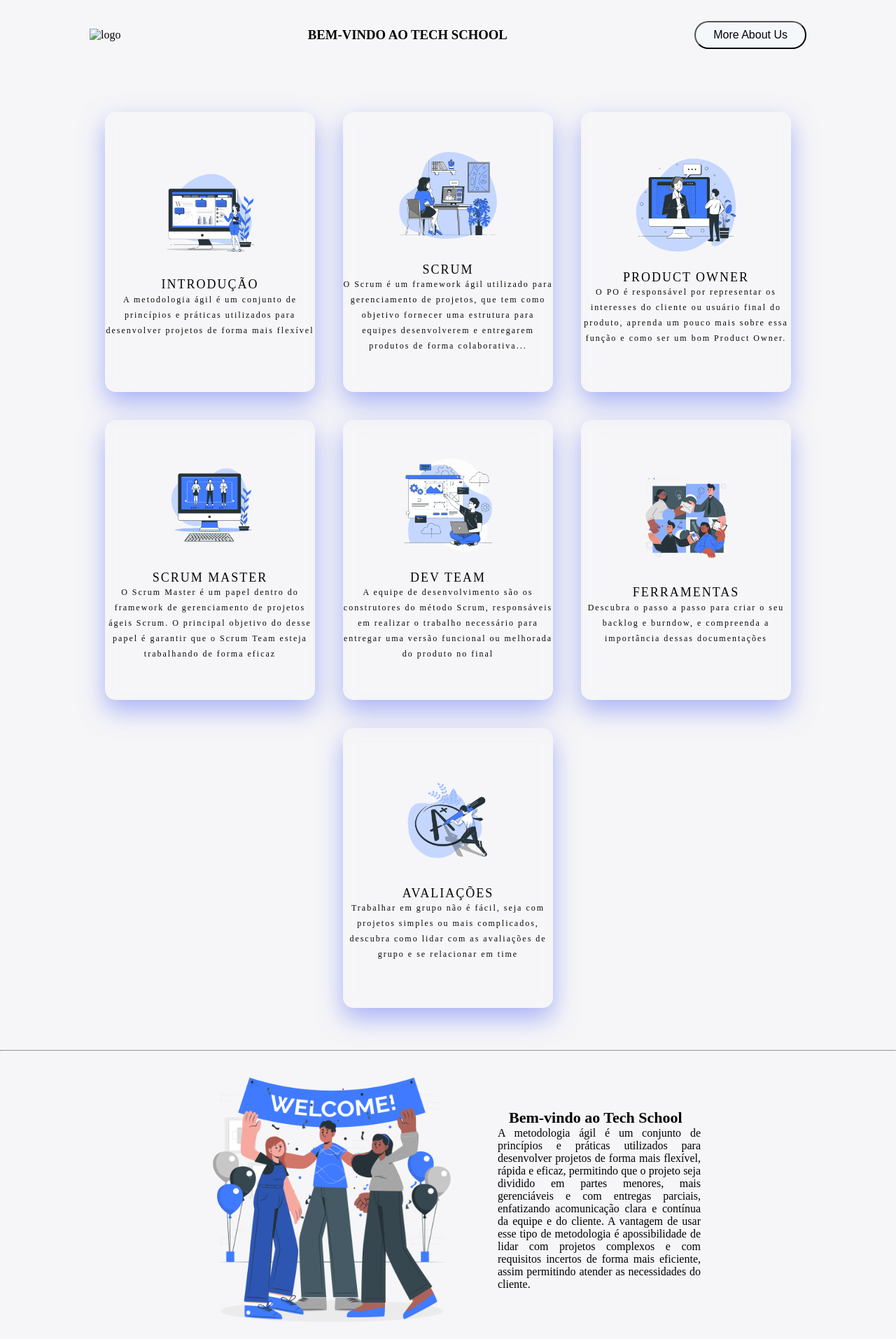
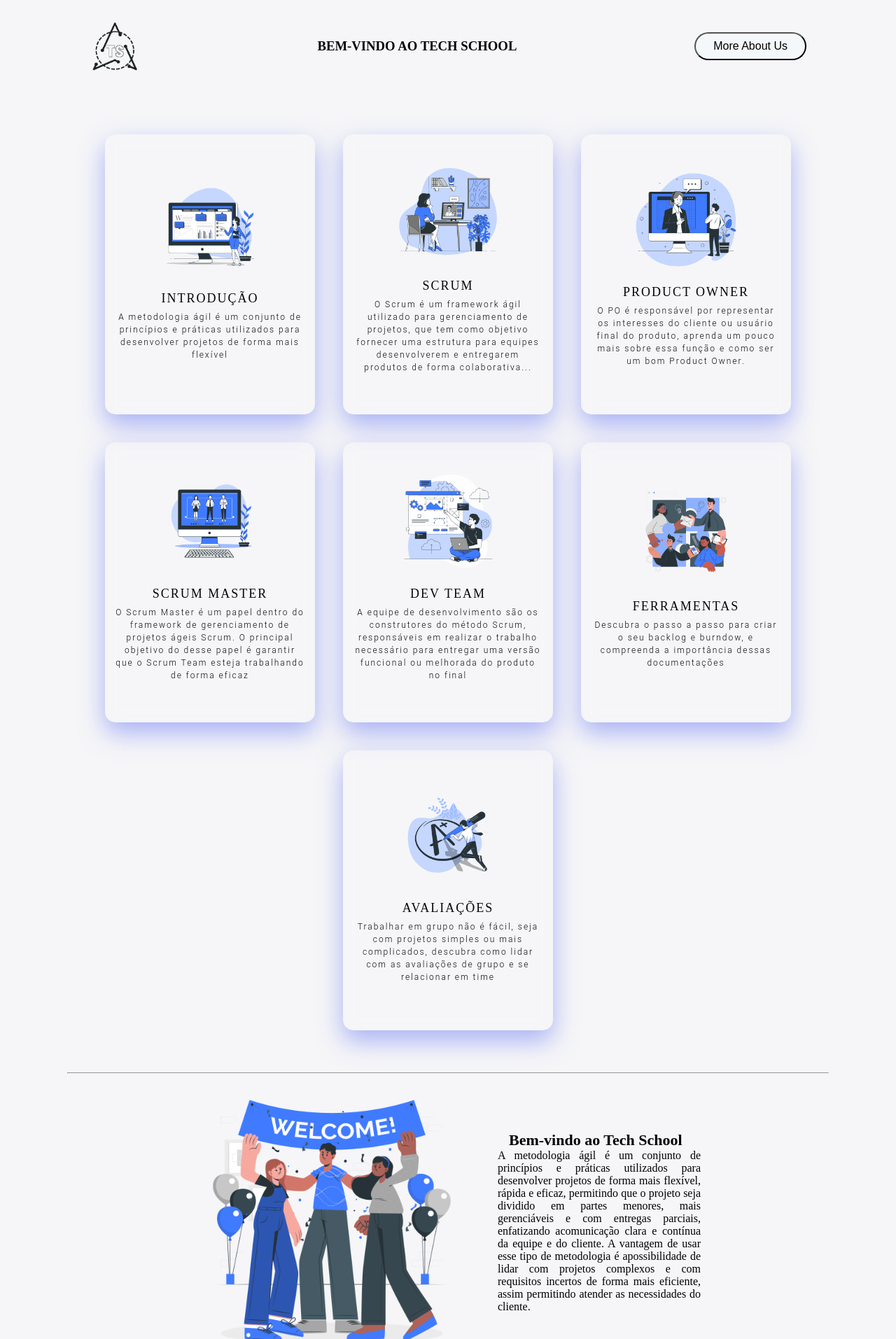
Before and after one commit to DianneFaria/Projeto-de-API-1-Semestre, a Flask app: page / in a window 1280 px wide. Shown: the top 1913 px of the page at 70% size. Before the commit the page ends 1888 px from the top, so only its background shows below. Run offline with Flask 2, Linux system fonts and the light colour scheme.

Commit message:
Adicionando logo na home e fazendo ajustes

```diff
--- a/static/css/home.css
+++ b/static/css/home.css
@@ -1,3 +1,4 @@
+
 * {
 	box-sizing: border-box;
 	margin: 0;
@@ -126,9 +127,7 @@ header{
 
 .logo{
     cursor: pointer;
-	width: fit-content;
-	height: fit-content;
-
+	width: 7%;
 }
 
 .site_title {
@@ -209,6 +208,25 @@ button:hover{
 
 }
 
+.texto{
+	padding: 7px 15px 10px 15px;
+	display: block;
+    font-family: 'roboto', serif;
+	font-size: 18px;
+	font-weight: 500;
+	color: #070606;
+	text-transform: uppercase;
+	letter-spacing: 2px;
+	text-align: center;
+	line-height: 1.5em;
+}
+
+hr{
+	width: 85%;
+	display: block;
+	margin: auto;
+}
+
 /**img{
     border-radius: 10%;
-}/**
+}/*
--- a/templates/home.html
+++ b/templates/home.html
@@ -12,7 +12,7 @@
 <body>
     <section>
         <header>
-            <img class="logo" src="" alt="logo">
+            <img class="logo" src="/static/img_tópicos/logopreto.png" alt="logo">
             <nav>
                 <h1 class="site_title">BEM-VINDO AO TECH SCHOOL</h1>
             </nav>
@@ -26,13 +26,13 @@
                         <img src="../static/img_tópicos/Product tour-bro.png">
                     </div>
                     <div class="contentBx">
-                        <h3>Introdução<br><span>A metodologia ágil é um conjunto de princípios e práticas utilizados
+                        <h3>Introdução<br><span class="texto">A metodologia ágil é um conjunto de princípios e práticas utilizados
                                 para desenvolver projetos de forma mais flexível</span></h3>
                     </div>
                 </div>
                 <ul class="sci">
                     <li>
-                        <a href="/introducao">conteudo</a>
+                        <a href="/introducao">Conteúdo</a>
                     </li>
                 </ul>
             </div>
@@ -42,7 +42,7 @@
                         <img src="../static/img_tópicos/Webinar-bro.png">
                     </div>
                     <div class="contentBx">
-                        <h3>Scrum<br><span>O Scrum é um framework ágil utilizado para gerenciamento de projetos, que tem
+                        <h3>Scrum<br><span class="texto">O Scrum é um framework ágil utilizado para gerenciamento de projetos, que tem
                                 como
                                 objetivo fornecer uma estrutura para equipes desenvolverem e entregarem produtos de
                                 forma colaborativa...</span></h3>
@@ -50,7 +50,7 @@
                 </div>
                 <ul class="sci">
                     <li>
-                        <a href="/scrum">conteudo</a>
+                        <a href="/scrum">Conteúdo</a>
                     </li>
                 </ul>
             </div>
@@ -60,14 +60,14 @@
                         <img src="../static/img_tópicos/Online consulting-bro.png">
                     </div>
                     <div class="contentBx">
-                        <h3>Product Owner<br><span>O PO é responsável por representar os interesses do cliente ou
+                        <h3>Product Owner<br><span class="texto">O PO é responsável por representar os interesses do cliente ou
                                 usuário final do produto, aprenda um pouco mais sobre essa função e como ser um bom
                                 Product Owner.</span></h3>
                     </div>
                 </div>
                 <ul class="sci">
                     <li>
-                        <a href="/product">conteúdo</a>
+                        <a href="/product">Conteúdo</a>
                     </li>
                 </ul>
             </div>
@@ -77,7 +77,7 @@
                         <img src="../static/img_tópicos/Online Review-bro.png">
                     </div>
                     <div class="contentBx">
-                        <h3>Scrum Master<br><span>O Scrum Master é um papel dentro do framework de gerenciamento de
+                        <h3>Scrum Master<br><span class="texto">O Scrum Master é um papel dentro do framework de gerenciamento de
                                 projetos ágeis Scrum.
                                 O principal objetivo do desse papel é garantir que o Scrum Team esteja trabalhando de
                                 forma eficaz</span></h3>
@@ -85,7 +85,7 @@
                 </div>
                 <ul class="sci">
                     <li>
-                        <a href="/master">conteúdo</a>
+                        <a href="/master">Conteúdo</a>
                     </li>
                 </ul>
             </div>
@@ -95,7 +95,7 @@
                         <img src="../static/img_tópicos/Website Creator-bro.png">
                     </div>
                     <div class="contentBx">
-                        <h3>Dev team<br><span>A equipe de desenvolvimento são os construtores do método
+                        <h3>Dev team<br><span class="texto">A equipe de desenvolvimento são os construtores do método
                                 Scrum, responsáveis em realizar
                                 o trabalho necessário para entregar uma versão funcional ou melhorada do produto no
                                 final</span></h3>
@@ -103,7 +103,7 @@
                 </div>
                 <ul class="sci">
                     <li>
-                        <a href="/equipe">conteudo</a>
+                        <a href="/equipe">Conteúdo</a>
                     </li>
                 </ul>
             </div>
@@ -113,13 +113,13 @@
                         <img src="../static/img_tópicos/Connecting teams-cuate.png">
                     </div>
                     <div class="contentBx">
-                        <h3>Ferramentas<br><span>Descubra o passo a passo para criar o seu backlog e burndow, e
+                        <h3>Ferramentas<br><span class="texto">Descubra o passo a passo para criar o seu backlog e burndow, e
                                 compreenda a importância dessas documentações </span></h3>
                     </div>
                 </div>
                 <ul class="sci">
                     <li>
-                        <a href="/ferramentas">conteudo</a>
+                        <a href="/ferramentas">Conteúdo</a>
                     </li>
                 </ul>
             </div>
@@ -129,14 +129,14 @@
                         <img src="../static/img_tópicos/Grades-bro.png">
                     </div>
                     <div class="contentBx">
-                        <h3>Avaliações<br><span>Trabalhar em grupo não é fácil, seja com projetos simples ou mais
+                        <h3>Avaliações<br><span class="texto">Trabalhar em grupo não é fácil, seja com projetos simples ou mais
                                 complicados, descubra como lidar com as avaliações de grupo e se relacionar em
                                 time</span></h3>
                     </div>
                 </div>
                 <ul class="sci">
                     <li>
-                        <a href="/avaliacoes">conteudo</a>
+                        <a href="/avaliacoes">Conteúdo</a>
                     </li>
                 </ul>
             </div>
```
Also changed, not shown: static/img_tópicos/logopreto.png.
